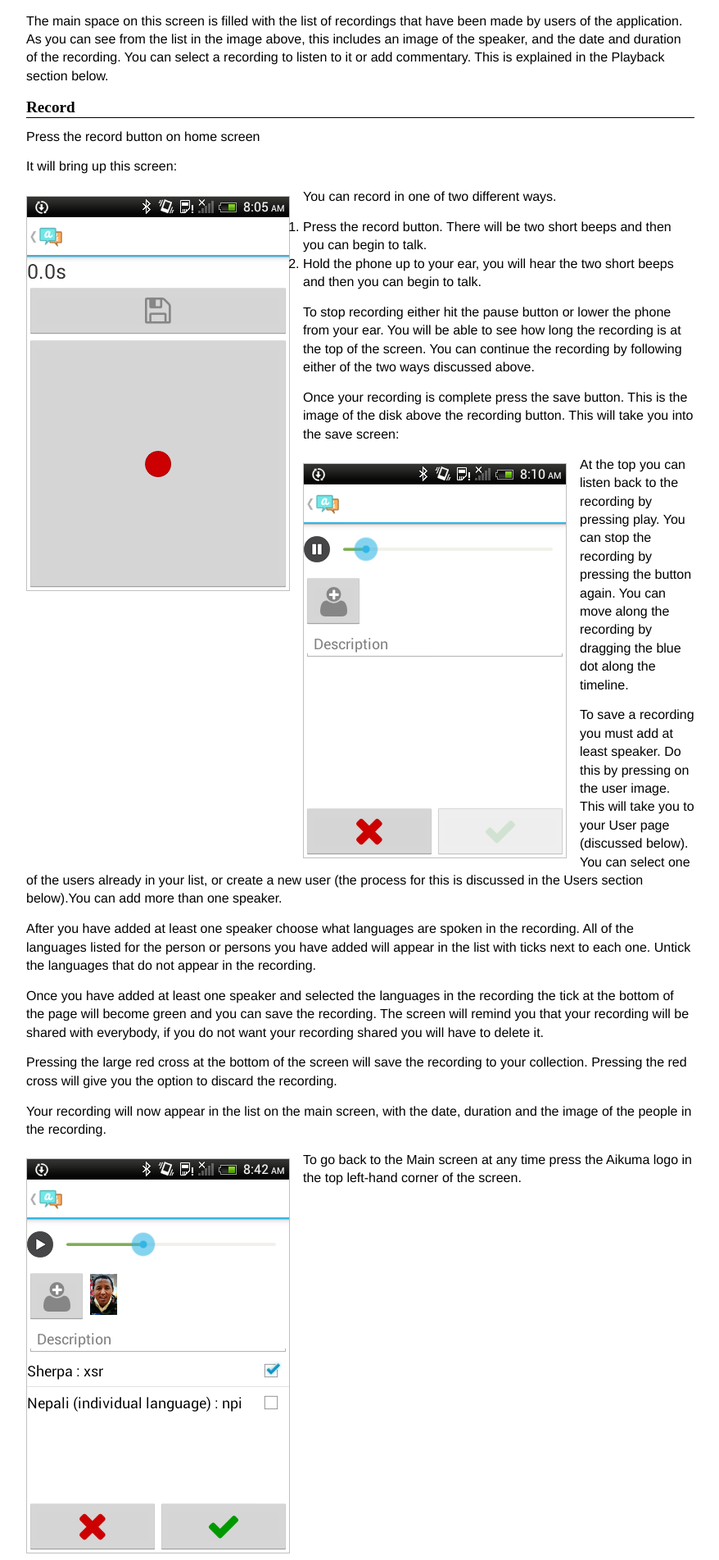
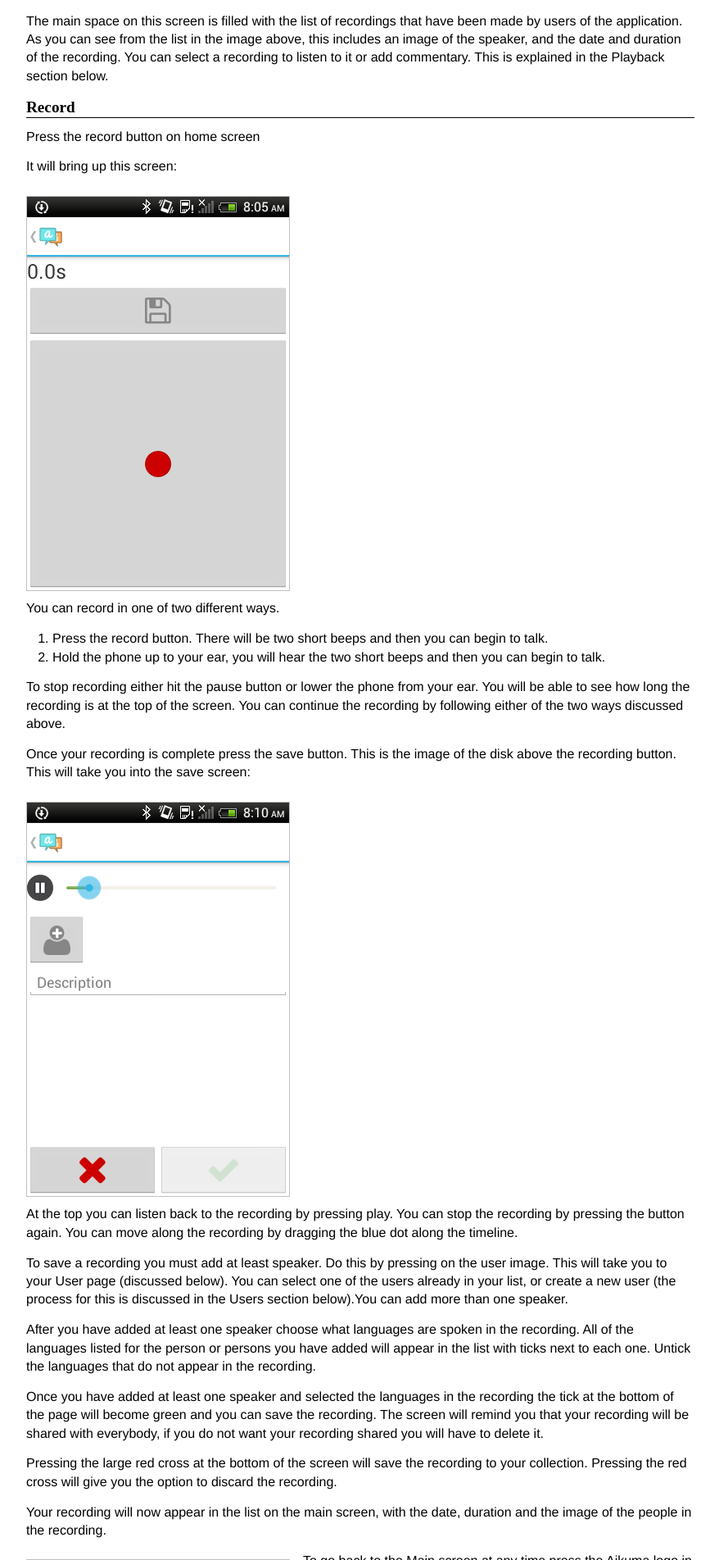
Before and after one commit to langtech/langtech.github.com, a Jekyll site: the page built from aikuma/howto.md, in a window 1280 px wide. Shown: the part 513-2416 px from the top of the page at 82% size, without its empty margins (200-1078 px from the left). Built offline with Jekyll 4.4.1, drawn with Linux system fonts in a browser that asks for light colours.

Commit message:
adding break code after all images
as per other images

```diff
--- a/aikuma/howto.md
+++ b/aikuma/howto.md
@@ -40,6 +40,8 @@ It will bring up this screen:
 
 ![Recording](/images/HowTo/NewRecording.png)
 
+<p class="clear"/>
+
 You can record in one of two different ways.
 1. Press the record button. There will be two short beeps and then you can begin to talk.
 2. Hold the phone up to your ear, you will hear the two short beeps and then you can begin to talk.
@@ -49,6 +51,8 @@ To stop recording either hit the pause button or lower the phone from your ear.
 Once your recording is complete press the save button. This is the image of the disk above the recording button. This will take you into the save screen:
 
 ![Adding recording information](/images/HowTo/ListeningNew.png)
+
+<p class="clear"/>
 
 At the top you can listen back to the recording by pressing play. You can stop the recording by pressing the button again. You can move along the recording by dragging the blue dot along the timeline.
 
@@ -74,6 +78,7 @@ When you select a recording from the list on the Main screen you will be taken t
 
 ![Listening to recording](/images/HowTo/ListenfromList.png)
 
+<p class="clear"/>
 
 ###Adding a Commentary###
 As well as listening to the recording you can choose to add a commentary. This could be involve respeaking the recording slower and more clearly, or to translating the recording into another language that you speak. You could also give additional information about the content of the recording. These recordings are useful for helping share you language with members of your community, or with other communities.
@@ -85,16 +90,26 @@ When you enter the Thumb commentary mode you will see a green playbutton on the
 
 ![Thumb Commentary](/images/HowTo/ThumbComments.png)
 
+<p class="clear"/>
+
 Play a short section of the recording with the green button, then press the red button to record a translation, respeaking or commentary for that section. Repeat the listening to small segments and recording until the end of the recording.
 
 ###Voice-activated Commentary###
 The second way of adding commentary is to use the "Voice-activated commentary. When you enter this option a box will appear and fill with red or green.
 
+<p class="clear"/>
+
 ![Sensitivity Meter](/images/HowTo/Sensitivity.png)
+
+<p class="clear"/>
 
 This is the phone testing how noisy the environment is so that it can recognise your voice. When this process is completed you will then see this screen.
 
+<p class="clear"/>
+
 ![Sensitivity Meter](/images/HowTo/VoiceCommentsScreen.png)
+
+<p class="clear"/>
 
 At the bottom of the screen is the voice sensitivity slider. When you start using the voice-activated commentary you may find that the phone does not stop the recording when you speak, which means the sensitivity is set too low. You may find that it keeps stopping even when you are quiet, which means the sensitivity is set too high. The sensitivity meter should have done a pretty good job of figuring our the setting, but you may need to move the blue dot along the sliding scale to adjust it. Moving the blue dot to the left will make it less sensitive, and moving it to the right will make it more sensitive.
 
@@ -107,6 +122,8 @@ Add a User
 This is the page that lists all of the users, and where you can add new users.
 
 ![Users](/images/HowTo/Users.png)
+
+<p class="clear"/>
 
 Here you can see that all users are listed with their photograph, name and languages that they speak.
 
```
